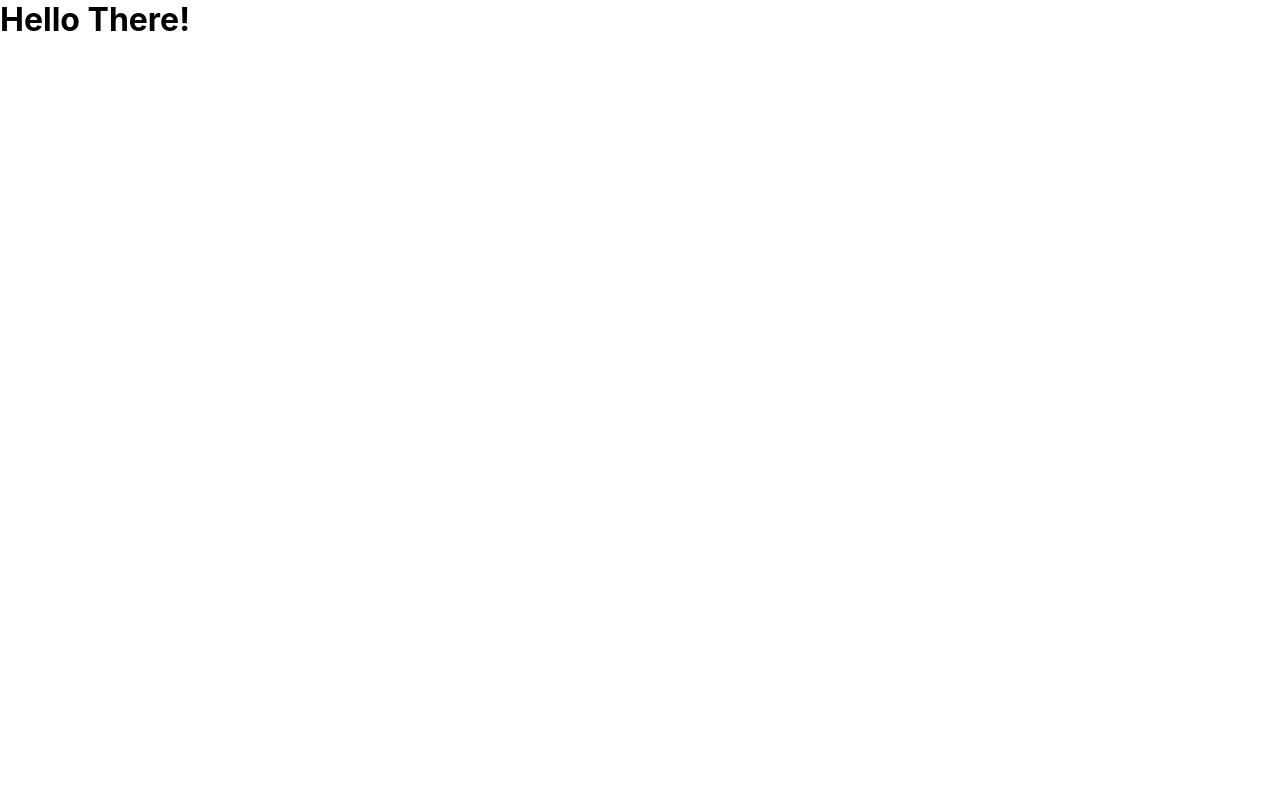
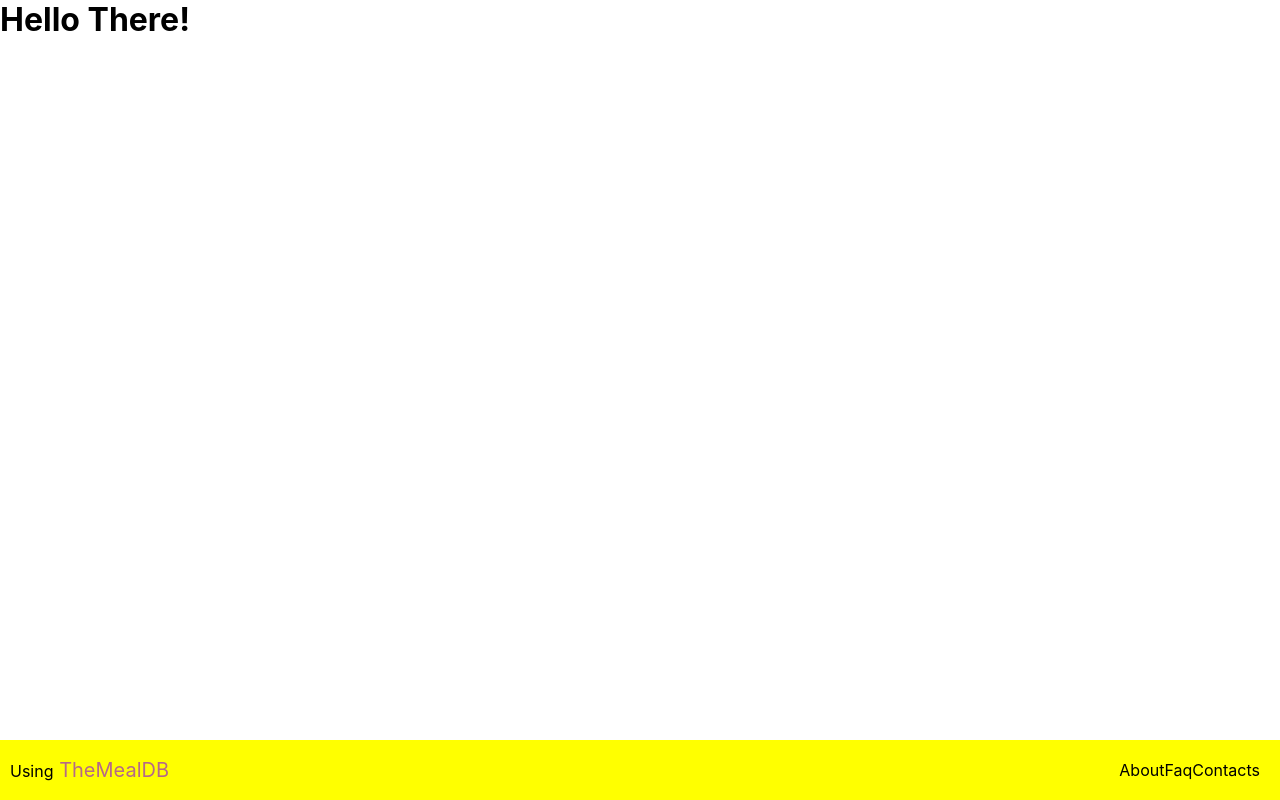
Before and after one commit to Laguna1/recipe-react-redux, a React (Create React App) app: page / in a window 1280 px wide. Built offline with nearby package versions, Linux system fonts and the light colour scheme; no server answers.

Commit message:
Add Footer and styles

```diff
--- a/public/index.html
+++ b/public/index.html
@@ -3,6 +3,7 @@
   <head>
     <meta charset="utf-8" />
     <link rel="icon" href="%PUBLIC_URL%/favicon.ico" />
+    <script src="https://kit.fontawesome.com/dfacbdbf36.js" crossorigin="anonymous"></script>
     <meta name="viewport" content="width=device-width, initial-scale=1" />
     <meta name="theme-color" content="#000000" />
     <meta
--- a/src/index.js
+++ b/src/index.js
@@ -2,10 +2,13 @@ import React from 'react';
 import ReactDOM from 'react-dom';
 import './styles/index.css';
 import App from './components/App';
+// eslint-disable-next-line import/extensions
+import Footer from './layouts/Footer';
 
 ReactDOM.render(
   <React.StrictMode>
     <App />
+    <Footer />
   </React.StrictMode>,
   document.getElementById('root'),
 );
--- /dev/null
+++ b/src/layouts/Footer.js
@@ -0,0 +1,20 @@
+import React from 'react';
+import '../styles/Footer.css';
+
+const Footer = () => (
+  <div className="footer">
+    <div className="footer-left">
+      <p>
+        Using
+        <span className="name"> TheMealDB</span>
+      </p>
+    </div>
+    <div className="footer-right">
+      <span>About</span>
+      <span>Faq</span>
+      <span>Contacts</span>
+    </div>
+  </div>
+);
+
+export default Footer;
--- /dev/null
+++ b/src/styles/Footer.css
@@ -0,0 +1,27 @@
+.footer {
+  position: fixed;
+  bottom: 0;
+  left: 0;
+  right: 0;
+  z-index: 10;
+  background-color: yellow;
+  height: 50px;
+  display: flex;
+  align-items: center;
+  padding: 5px 10px;
+}
+
+.footer-left {
+  width: 50%;
+}
+
+.name {
+  color: #b56988;
+  font-size: 20px;
+  font-weight: normal;
+}
+
+.footer-right {
+  position: absolute;
+  right: 20px;
+}
```
